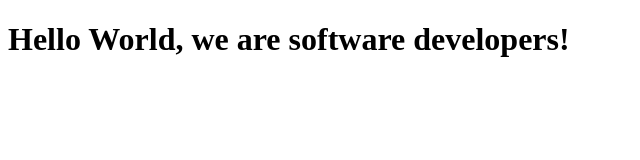
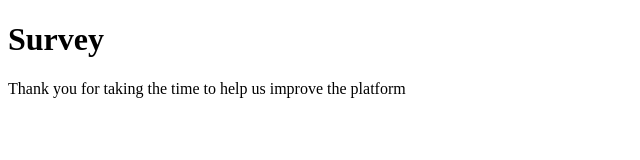
Before and after one commit to girlking/tamunoibi-moin, a plain HTML site: page index.html in a window 1280 px wide. Shown: the whole page, without its empty margins (0-640 px from the left). Drawn offline with Linux system fonts and the light colour scheme.

Commit message:
added title and description

```diff
--- a/index.html
+++ b/index.html
@@ -21,7 +21,8 @@
     - The freeCodeCamp Team
 
     -->
-    <h1>Hello World, we are software developers!</h1>
+    <h1 id="title">Survey</h1>
+    <p id="description">Thank you for taking the time to help us improve the platform</p>
     <script  src="js/index.js"></script>
   </body>
 </html>
```
